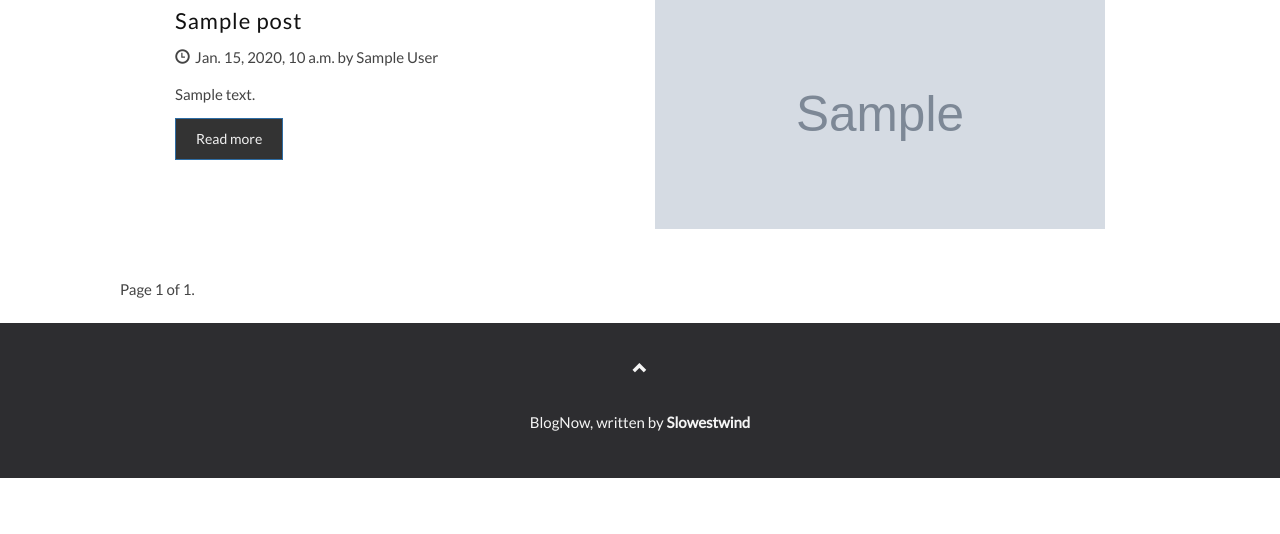
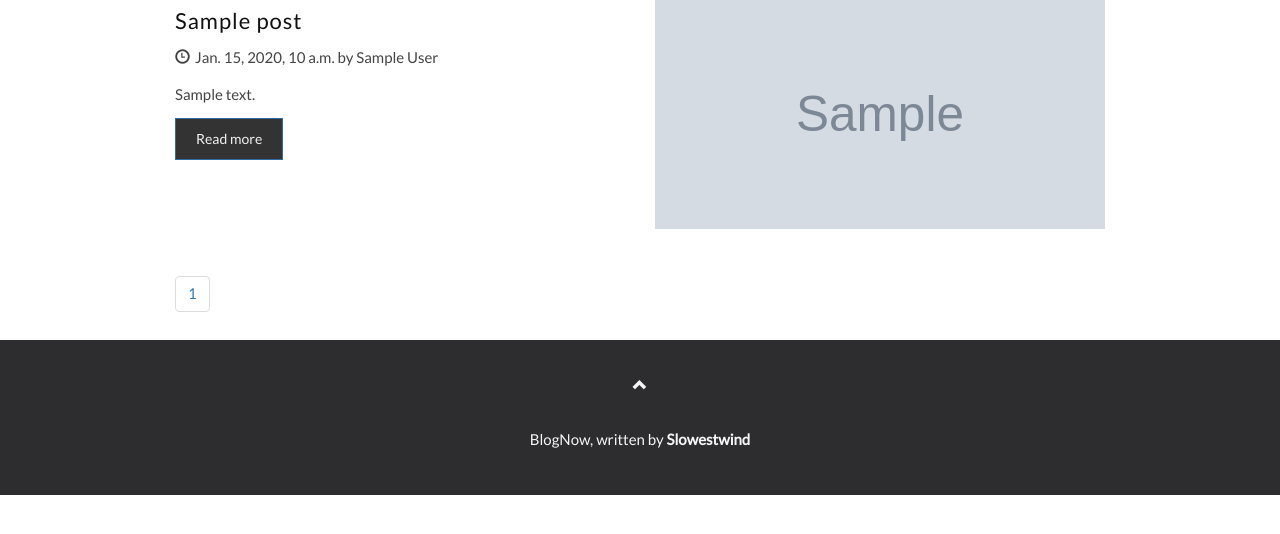
Before and after one commit to slowestwind/BlogWithDjango, a Django app: template project/templates/blog/blog.html in a window 1280 px wide. Shown: the part 97-631 px from the top of the page. Run offline with Django 3.2, Linux system fonts and the light colour scheme; the template is opened without the code that fills it: most values are stand-ins (such as "Sample title", 1, 10 or a date in 2020); grey boxes marked "Sample" are stand-in pictures; some libraries are stand-ins or nearby versions.

Commit message:
bug fixed for pagination, pre-next post suggestion update, readme update

```diff
--- a/project/templates/blog/blog.html
+++ b/project/templates/blog/blog.html
@@ -36,24 +36,34 @@ Blog | BlogNow
     </div>
      <!-- show pagination  -->
 
-<div class="pagination container">
+<nav aria-label="Page navigation example" class="container">
+  <ul class="pagination">
+    {% if page_obj.has_previous %}
+    <li class="page-item">
+        <a href="?page=1">&laquo; first</a>
+      <a class="page-link" href="?page={{ page_obj.previous_page_number }}" aria-label="Previous">
+        <span aria-hidden="true">&laquo;</span>
+        <span class="sr-only">Previous</span>
 
-    <span class="step-links">
-        {% if page_obj.has_previous %}
-            <a href="?page=1">&laquo; first</a>
-            <a href="?page={{ page_obj.previous_page_number }}">previous</a>
-        {% endif %}
+      </a>
+    </li>
+    {% endif %}
 
-        <span class="current">
-            Page {{ page_obj.number }} of {{ page_obj.paginator.num_pages }}.
-        </span>
+    {% for page_n in page_obj.paginator.page_range %}
 
-        {% if page_obj.has_next %}
-            <a href="?page={{ page_obj.next_page_number }}">next</a>
-            <a href="?page={{ page_obj.paginator.num_pages }}">last &raquo;</a>
-        {% endif %}
-    </span>
-</div>
+    <li class="page-item"><a class="page-link" href="?page={{page_n}} ">{{page_n}}</a></li>
+    {% endfor %}
+    {% if page_obj.has_next %}
+    <li class="page-item">
+      <a class="page-link" href="?page={{ page_obj.next_page_number }}" aria-label="Next">
+        <span aria-hidden="true">&raquo;</span>
+        <span class="sr-only">Next</span>
+        <a href="?page={{ page_obj.paginator.num_pages }}">last &raquo;</a>
+      </a>
+    </li>
+    {% endif %}
+  </ul>
+</nav>
 
 
 
```
Also changed, not shown: project/blog/views.py (+31 -1 lines), project/home/views.py (+4 -4 lines), project/templates/blog/blogpost.html (+42 -0 lines), README.md, pagination-section.png (added), pre-next-post.png (added).
